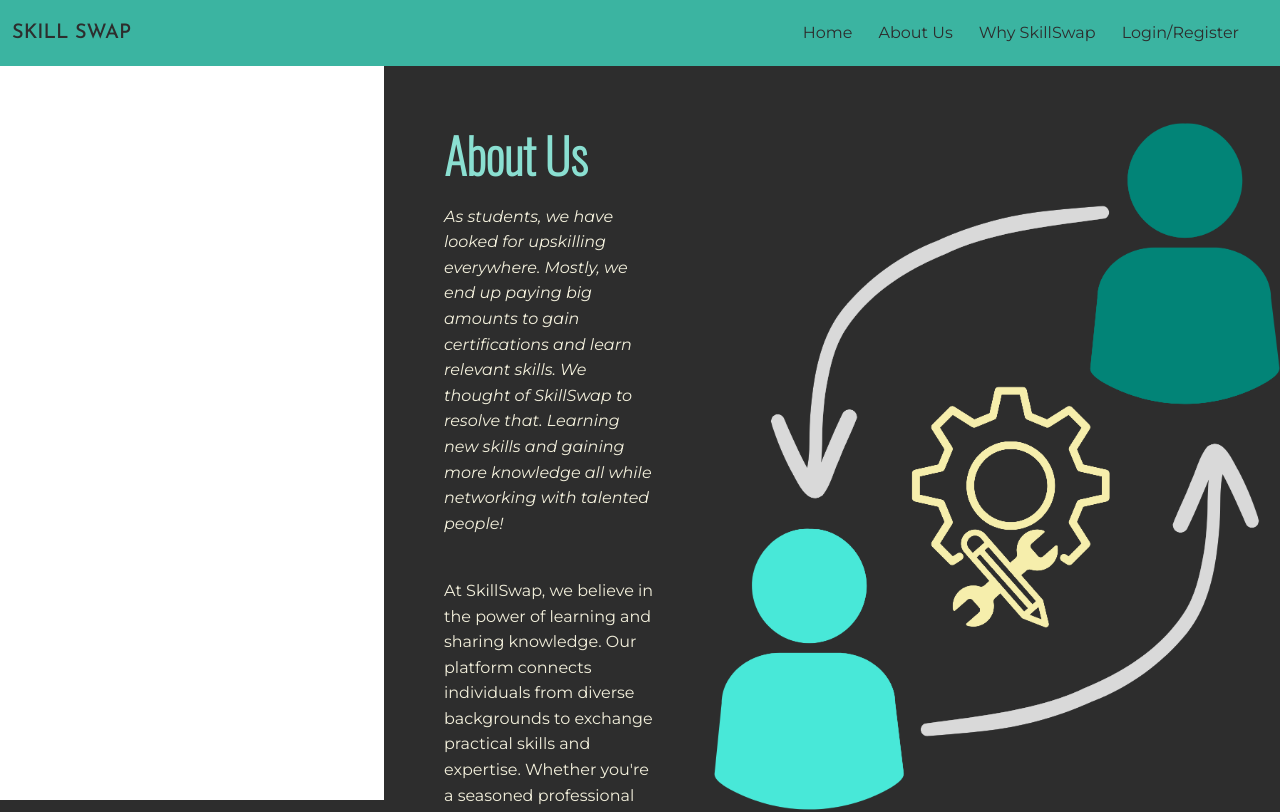
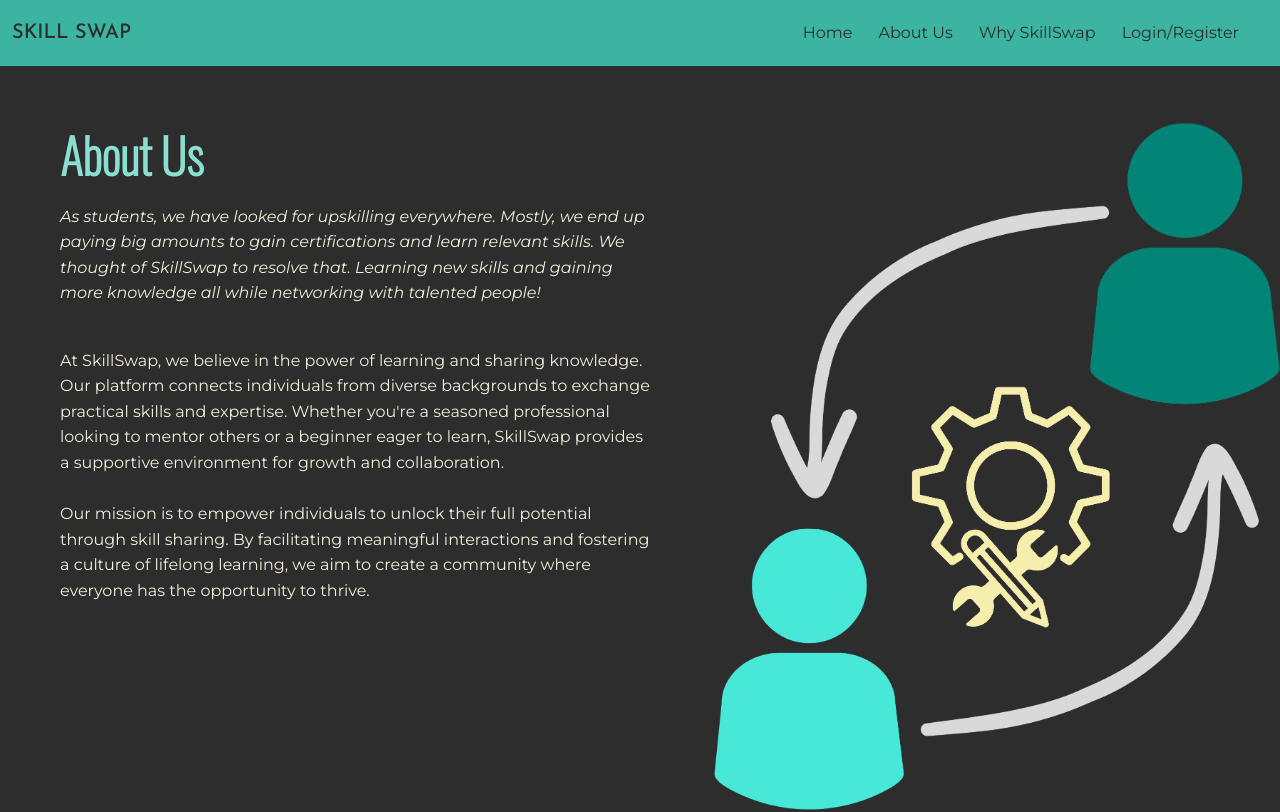
Before and after one commit to nikhilchavan2550/SkillCrafter, a React (Vite) app in the folder Frontend/: page /about_us in a window 1280 px wide. Shown: the top 812 px of the page. Built offline with nearby package versions, Linux system fonts and the light colour scheme; no server answers.

Commit message:
Resolving inheritance issues

```diff
--- a/Frontend/src/Pages/AboutUs/AboutUs.css
+++ b/Frontend/src/Pages/AboutUs/AboutUs.css
@@ -1,4 +1,4 @@
-.content-container {
+.content1-container {
   display: flex;
   flex-direction: row;
   align-items: start;
@@ -7,7 +7,7 @@
 }
 
 @media (max-width: 780px) {
-  .content-container {
+  .content1-container {
     display: flex;
     flex-direction: column-reverse;
     justify-content: center;
--- a/Frontend/src/Pages/AboutUs/AboutUs.jsx
+++ b/Frontend/src/Pages/AboutUs/AboutUs.jsx
@@ -41,7 +41,7 @@
 
 const AboutUs = () => {
   return (
-    <div className="content-container">
+    <div className="content1-container">
       <div style={contentContainerStyle}>
         <h2 style={titleStyle}>About Us</h2>
         <p style={descriptionStyle}>
```
